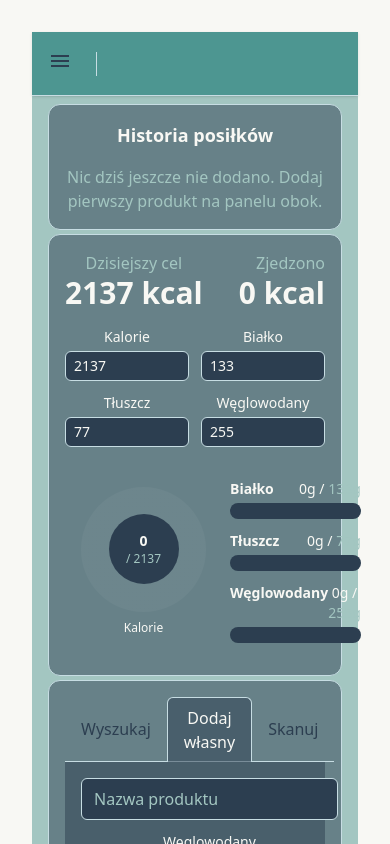
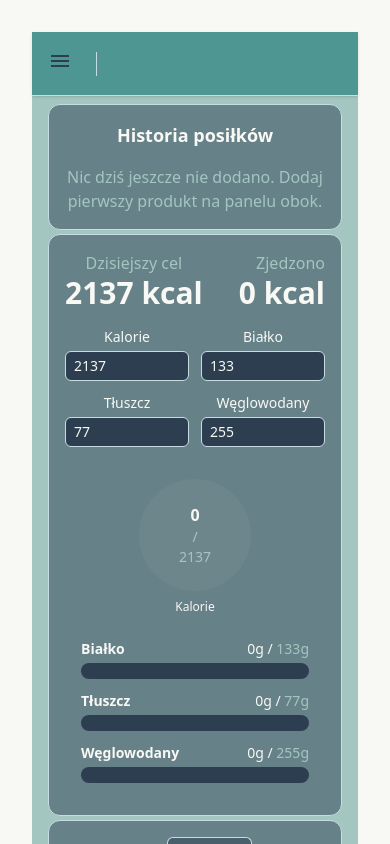
Before and after one commit to czarekmilek/OtterlyWell, a React (Vite) app in the folder otterly-well/: page /calories in a window 390 px wide. Shown: the top 844 px of the page. Built offline with nearby package versions, Linux system fonts and the light colour scheme.

Commit message:
Better mobile support for goals

```diff
--- a/otterly-well/src/components/Calories/components/MacroTracking/CircleCharts.tsx
+++ b/otterly-well/src/components/Calories/components/MacroTracking/CircleCharts.tsx
@@ -56,22 +56,23 @@ export function BigCircle({
   return (
     <div className="flex flex-col items-center gap-2">
       <div
-        className="relative flex items-center justify-center rounded-full"
+        className="relative w-28 h-28 sm:w-32 sm:h-32 flex items-center justify-center rounded-full transition-all"
         style={{
-          width: "125px",
-          height: "125px",
           background: `conic-gradient(${color} ${percent}%, rgba(255,255,255,0.04) 0)`,
         }}
       >
         {/* inner circle */}
         <div
-          className="flex flex-col items-center justify-center rounded-full bg-brand-neutral-dark text-brand-neutral-light"
-          style={{ width: "70px", height: "70px" }}
+          className="flex flex-col p-5 items-center justify-center rounded-full text-brand-neutral-light
+                    w-20 h-20 sm:w-24 sm:h-24 bg-gradient-radial
+                    from-brand-neutral-dark to-brand-neutral-dark/0 transition-all"
         >
-          <span className="text-sm font-semibold">
+          <span className="text-base sm:text-lg font-semibold">
             {value.toFixed ? value.toFixed(0) : value}
           </span>
-          <span className="text-xs text-brand-secondary">/ {goal}</span>
+          <span className="text-sm sm:text-xs text-brand-secondary">
+            / {goal}
+          </span>
         </div>
       </div>
       <span className="text-xs text-brand-neutral-light">{label}</span>
--- a/otterly-well/src/components/Calories/components/MacroTracking/MacrosOverview.tsx
+++ b/otterly-well/src/components/Calories/components/MacroTracking/MacrosOverview.tsx
@@ -19,7 +19,7 @@ export function MacrosOverview({
   goals,
 }: MacrosOverviewProps) {
   return (
-    <div className="flex flex-row items-center gap-6 p-4">
+    <div className="flex flex-col sm:flex-row items-center gap-6 p-4">
       {/* Calorie chart */}
       <BigCircle
         label="Kalorie"
```
